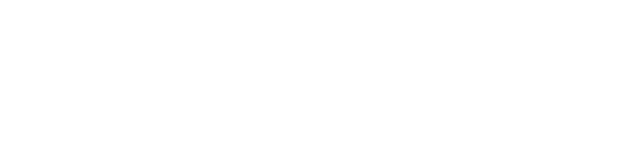
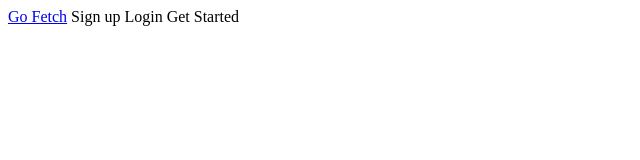
Before and after one commit to jkgaza/Dog_Meetup, a plain HTML site: page index.html in a window 1280 px wide. Shown: the whole page, without its empty margins (0-640 px from the left). Drawn offline with Linux system fonts and the light colour scheme.

Commit message:
navbar added

```diff
--- a/index.html
+++ b/index.html
@@ -7,6 +7,22 @@
     <title>Dog Walking App</title>
 </head>
 <body>
+    <main>
+        <nav>
+            <a href="#">Go Fetch</a>
+
+            <a>Sign up</a>
+            <a>Login</a>
+            <a>Get Started</a>
+
+
+
+        </nav>
+
+
+
+    </main>
+
 
 </body>
 </html>
```
